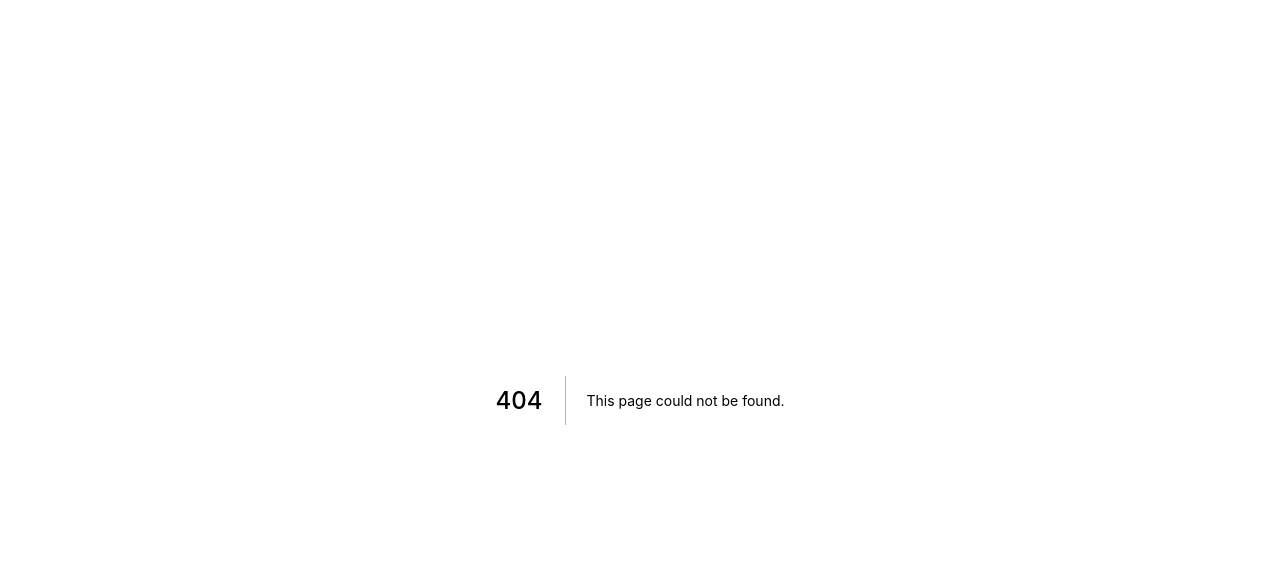
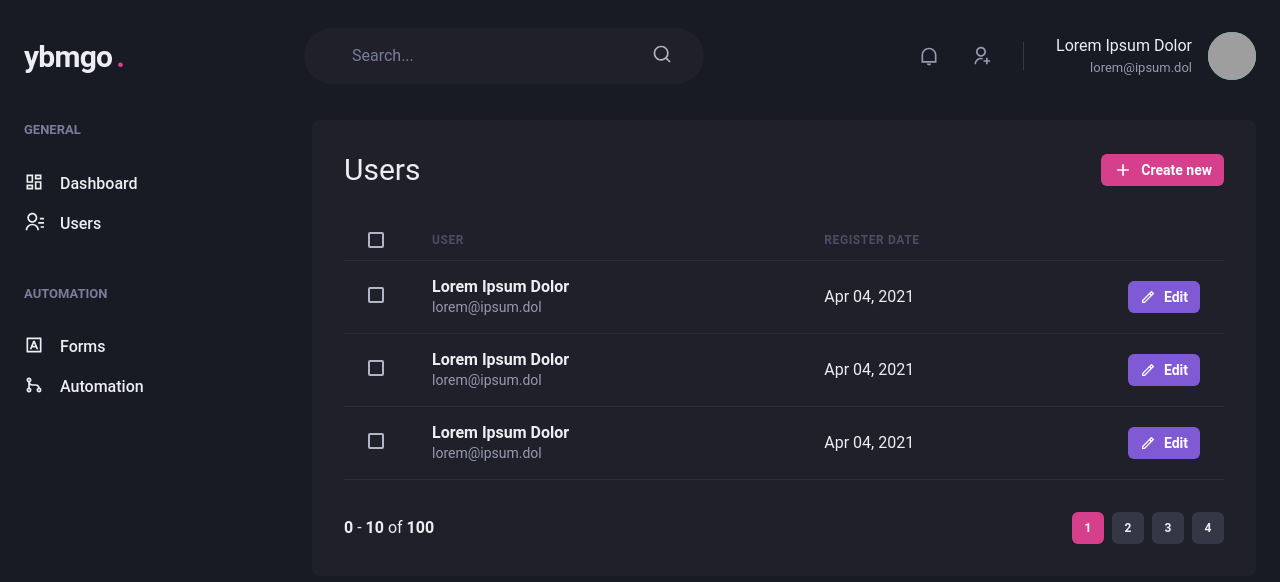
Before and after one commit to yuribmontez/dashgo, a Next.js app: page /users in a window 1280 px wide. Before the commit this address had no page. Shown: the top 582 px of the page. Built offline with nearby package versions, Linux system fonts and the light colour scheme; grey boxes are pictures that could not be loaded.

Commit message:
feat: add users page

```diff
--- /dev/null
+++ b/src/pages/users/index.tsx
@@ -0,0 +1,119 @@
+import { Box, Flex, Heading, Button, Icon, Table, Thead, Tbody, Tr, Th, Td, Checkbox, Text } from "@chakra-ui/react";
+import { RiAddLine, RiPencilLine } from "react-icons/ri";
+import { Header } from "../../components/Header";
+import { Pagination } from "../../components/Pagination";
+import { Sidebar } from "../../components/Sidebar";
+
+export default function UserList() {
+  return(
+    <Box>
+      <Header />
+
+      <Flex w='100%' my='6' maxWidth={1480} mx='auto' px='6'>
+        <Sidebar />
+
+        <Box flex='1' borderRadius={8} bg='gray.800' p='8'>
+          <Flex mb='8' justify='space-between' align='center'>
+            <Heading size='lg' fontWeight='normal'>Users</Heading>
+
+            <Button
+              as='a'
+              size='sm'
+              fontSize='sm'
+              colorScheme='pink'
+              leftIcon={<Icon as={RiAddLine} fontSize='20'/>}
+            >
+              Create new
+            </Button>
+          </Flex>
+
+          <Table colorScheme='whiteAlpha'>
+            <Thead>
+              <Tr>
+                <Th px='6' color='gray.300' width='8'>
+                  <Checkbox colorScheme='pink' />
+                </Th>
+                <Th>User</Th>
+                <Th>Register date</Th>
+                <Th w='8'></Th>
+              </Tr>
+            </Thead>
+            <Tbody>
+              <Tr>
+                <Td px='6'>
+                  <Checkbox colorScheme='pink' />
+                </Td>
+                <Td>
+                  <Box>
+                    <Text fontWeight='bold'>Lorem Ipsum Dolor</Text>
+                    <Text fontSize='sm' color='gray.300'>lorem@ipsum.dol</Text>
+                  </Box>
+                </Td>
+                <Td>Apr 04, 2021</Td>
+                <Td>
+                <Button
+                  as='a'
+                  size='sm'
+                  fontSize='sm'
+                  colorScheme='purple'
+                  leftIcon={<Icon as={RiPencilLine} fontSize='16' />}
+                >
+                  Edit
+                </Button>
+                </Td>
+              </Tr>
+              <Tr>
+                <Td px='6'>
+                  <Checkbox colorScheme='pink' />
+                </Td>
+                <Td>
+                  <Box>
+                    <Text fontWeight='bold'>Lorem Ipsum Dolor</Text>
+                    <Text fontSize='sm' color='gray.300'>lorem@ipsum.dol</Text>
+                  </Box>
+                </Td>
+                <Td>Apr 04, 2021</Td>
+                <Td>
+                <Button
+                  as='a'
+                  size='sm'
+                  fontSize='sm'
+                  colorScheme='purple'
+                  leftIcon={<Icon as={RiPencilLine} fontSize='16' />}
+                >
+                  Edit
+                </Button>
+                </Td>
+              </Tr>
+              <Tr>
+                <Td px='6'>
+                  <Checkbox colorScheme='pink' />
+                </Td>
+                <Td>
+                  <Box>
+                    <Text fontWeight='bold'>Lorem Ipsum Dolor</Text>
+                    <Text fontSize='sm' color='gray.300'>lorem@ipsum.dol</Text>
+                  </Box>
+                </Td>
+                <Td>Apr 04, 2021</Td>
+                <Td>
+                <Button
+                  as='a'
+                  size='sm'
+                  fontSize='sm'
+                  colorScheme='purple'
+                  leftIcon={<Icon as={RiPencilLine} fontSize='16' />}
+                >
+                  Edit
+                </Button>
+                </Td>
+              </Tr>
+            </Tbody>
+          </Table>
+
+          <Pagination />
+        </Box>
+      </Flex>
+    </Box>
+  )
+}
```
